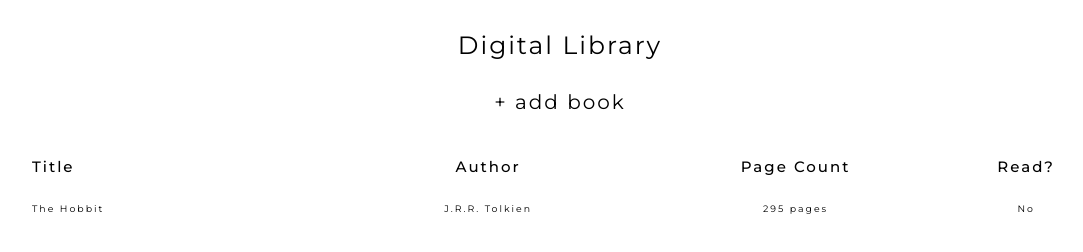
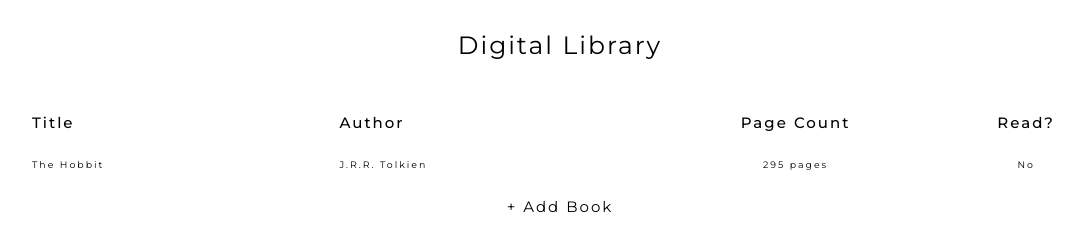
Before and after one commit to teapardee/odin-library, a plain HTML site: page index.html in a window 1280 px wide. Shown: the whole page, without its empty margins (80-1163 px from the left). Drawn offline with Linux system fonts and the light colour scheme.

Commit message:
Fix Add Book Layout

```diff
--- a/index.html
+++ b/index.html
@@ -11,7 +11,6 @@
 
   <body>
     <header>Digital Library</header>
-    <button class="add-btn">+ add book</button>
     <table class="main-container">
       <tr class="panel">
         <th>Title</th>
@@ -20,6 +19,7 @@
         <th>Read?</th>
       </tr>
     </table>
+    <div class="add-btn">+ Add Book</div>
     <div id="modal">
       <form action="#" id="form">
         <span id="form-title">Add Book</span>
--- a/styles.css
+++ b/styles.css
@@ -33,10 +33,12 @@ button {
 
 .add-btn {
   display: flex;
-  text-align: center;
+  justify-content: center;
+  align-items: center;
+  font-size: 1.5rem;
+  height: 4rem;
+  min-width: 100%;
   cursor: pointer;
-  font-size: 2rem;
-  padding: 1rem;
 }
 
 .add-btn:hover {
@@ -71,8 +73,8 @@ th {
   padding-left: 1rem;
 }
 
-th:first-of-type,
-td:first-of-type {
+th:nth-of-type(-n + 2),
+td:nth-of-type(-n + 2) {
   justify-self: start;
 }
 
```
